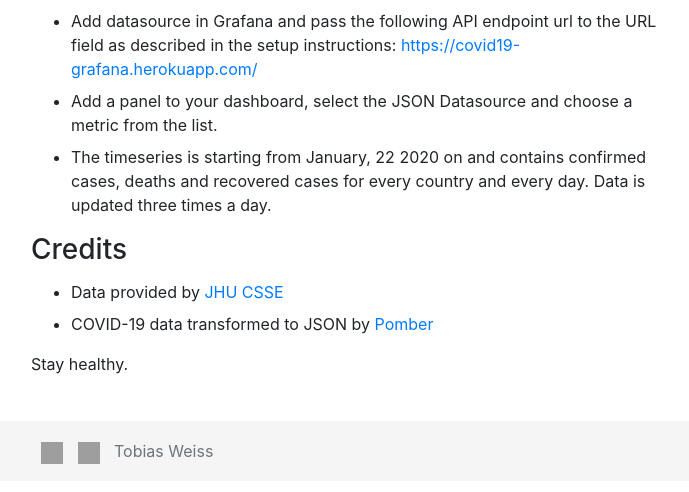
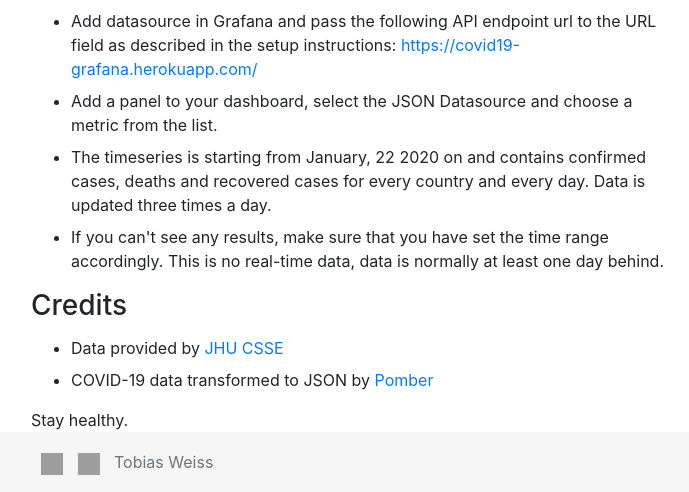
Before and after one commit to twei55/covid19-grafana-datasource, a Flask app: page / in a window 1280 px wide. Shown: the part 319-811 px from the top of the page, without its empty margins (284-973 px from the left). Before the commit the page ends 783 px from the top, so only its background shows below. Run offline with Flask 2, Linux system fonts and the light colour scheme; some libraries are stand-ins or nearby versions; grey boxes are pictures that could not be loaded.

Commit message:
Add time range hint

```diff
--- a/src/templates/index.html
+++ b/src/templates/index.html
@@ -81,6 +81,9 @@
           <li>
             The timeseries is starting from January, 22 2020 on and contains confirmed cases, deaths and recovered cases for every country and every day. Data is updated three times a day.
           </li>
+          <li>
+            If you can't see any results, make sure that you have set the time range accordingly. This is no real-time data, data is normally at least one day behind.
+          </li>
         </ul>
       </p>
       <p>
```
